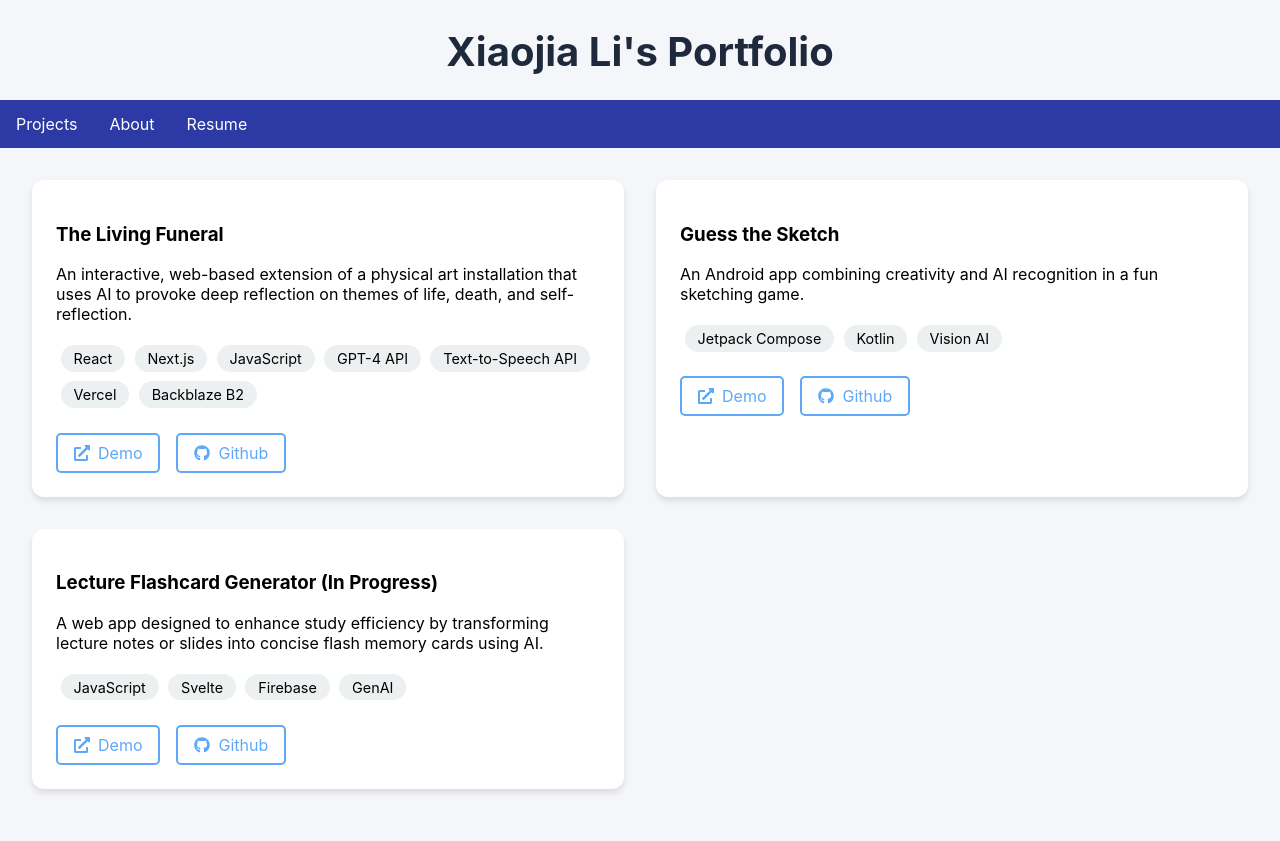
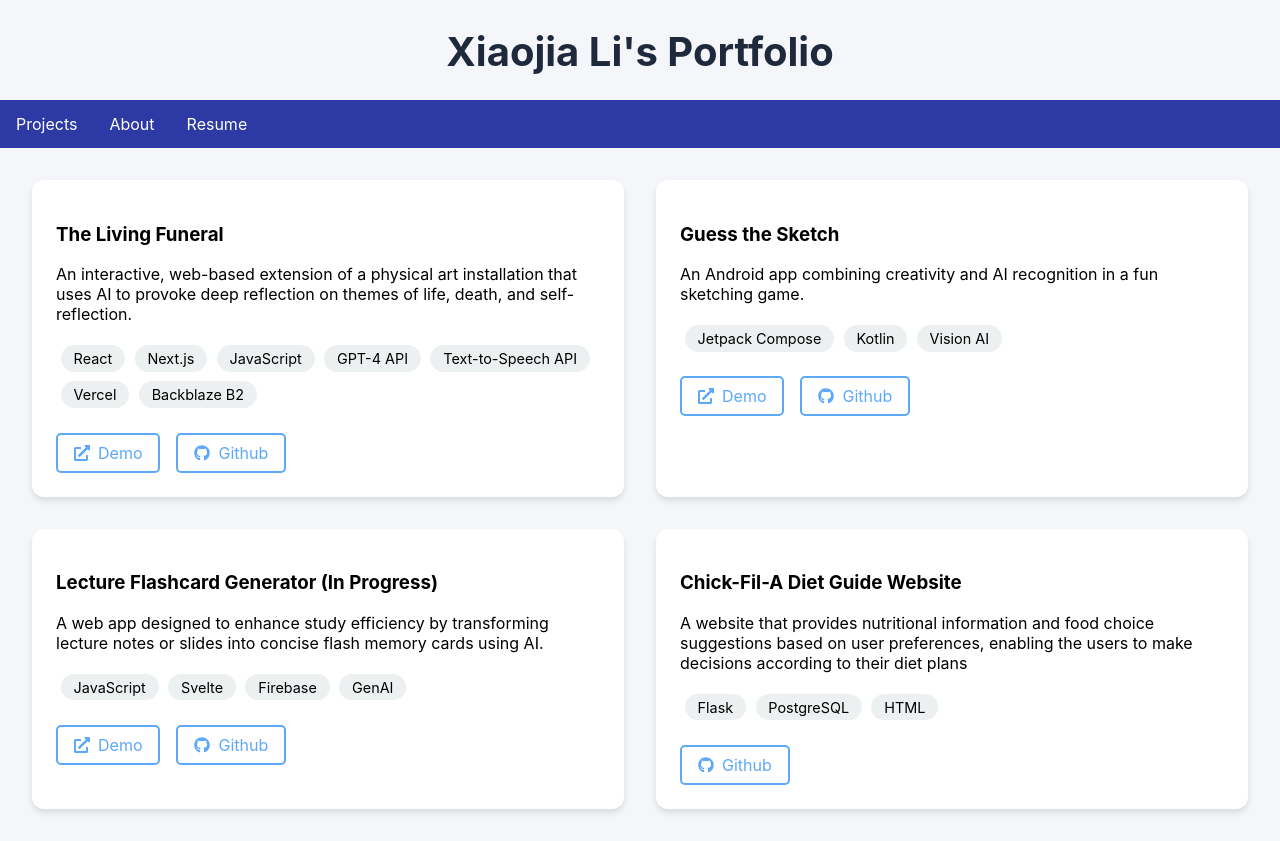
Before and after one commit to jasonli2004/portfolio, a React (Create React App) app: page / in a window 1280 px wide. Built offline with nearby package versions, Linux system fonts and the light colour scheme.

Commit message:
new commit

```diff
--- a/src/data.js
+++ b/src/data.js
@@ -53,4 +53,19 @@ export const projects = [
       github: "https://github.com/jasonli2004/FlashCardGPT",
     },
   },
+  {
+    title: "Chick-Fil-A Diet Guide Website",
+    description:
+      "A website that provides nutritional information and food choice suggestions based on user preferences, enabling the users to make decisions according to their diet plans",
+    features: [
+      "Upload lecture materials (images or PDFs)",
+      "AI-powered summarization",
+      "Streamlined workflow",
+    ],
+    tech: ["Flask", "PostgreSQL", "HTML"],
+    links: {
+      github:
+        "https://github.com/jasonli2004/UndergradProjects/tree/main/Chick-fil-A_diet_guide_website",
+    },
+  },
 ];
```
